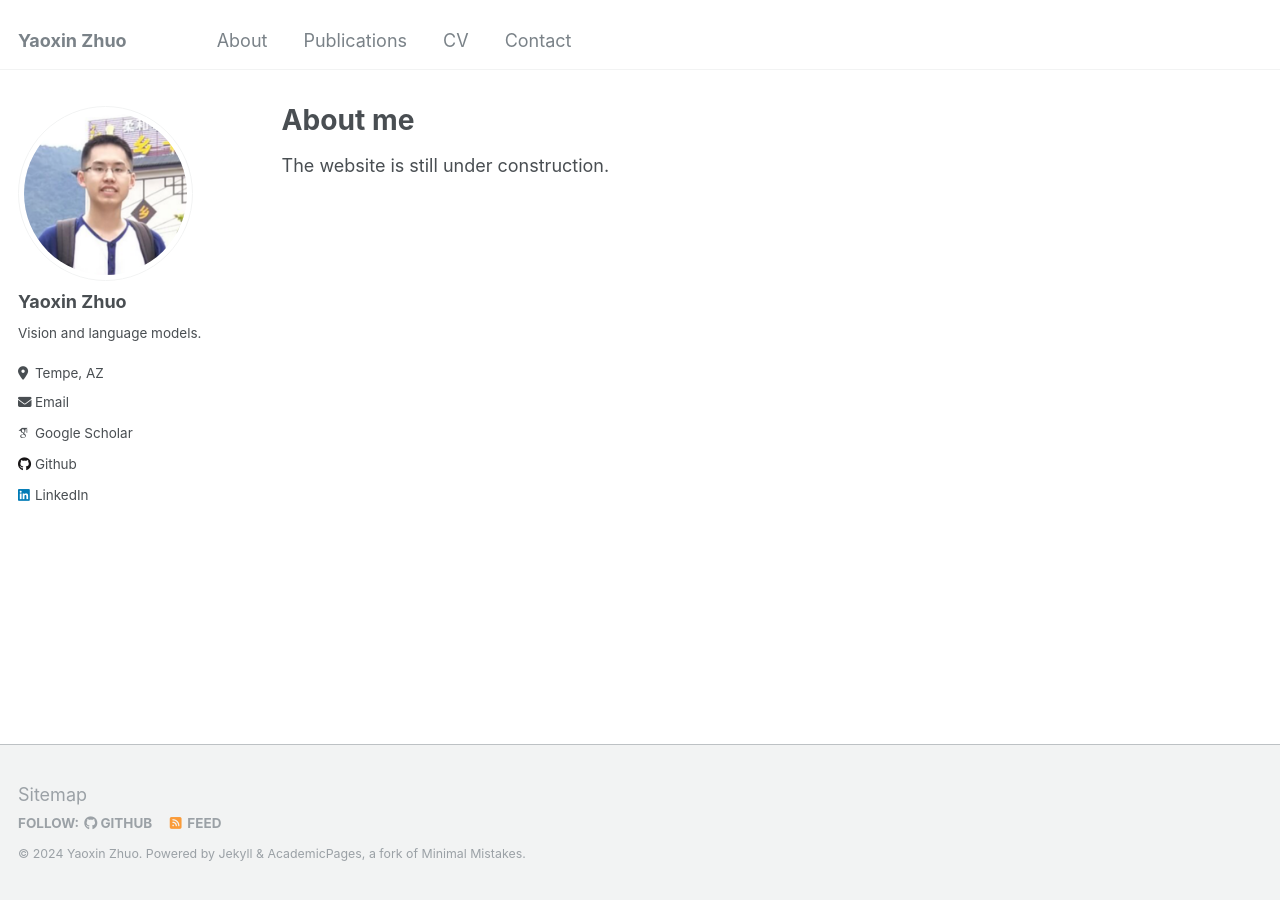
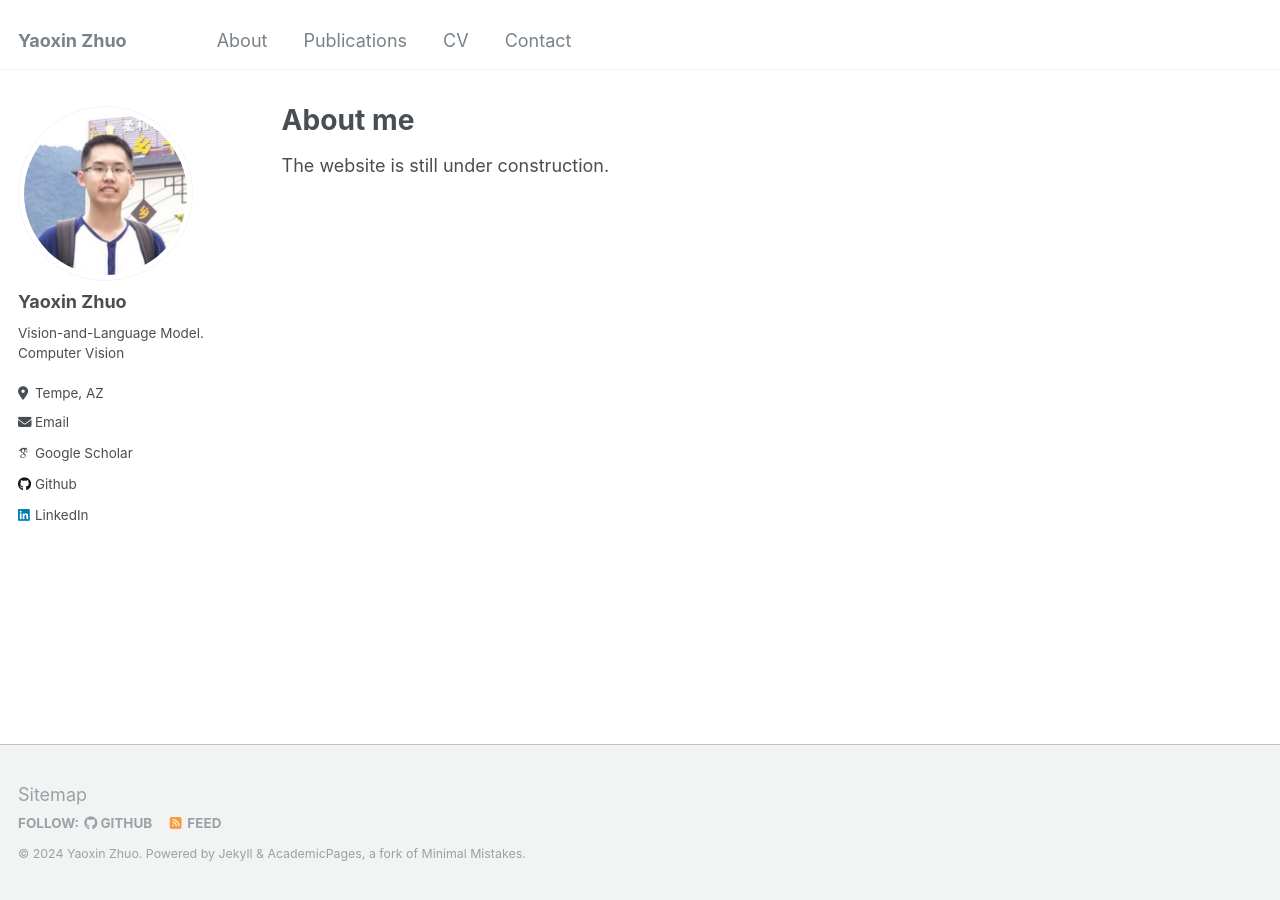
Before and after one commit to yaoxinzhuo/yaoxinzhuo.github.io, a Jekyll site: the page built from _pages/post.md, in a window 1280 px wide. Built offline with Jekyll 4.4.1, drawn with Linux system fonts in a browser that asks for light colours; some web fonts are replaced.

Commit message:
Update _config.yml

```diff
--- a/_config.yml
+++ b/_config.yml
@@ -24,7 +24,7 @@ author:
   avatar           : "picture.png"
   name             : "Yaoxin Zhuo"
   pronouns         : # example: "she/her"
-  bio              : "Vision and language models."
+  bio              : "Vision-and-Language Model.\n Computer Vision"
   location         : "Tempe, AZ"
   employer         : #"Red Brick University"
   uri              : # URL
```
